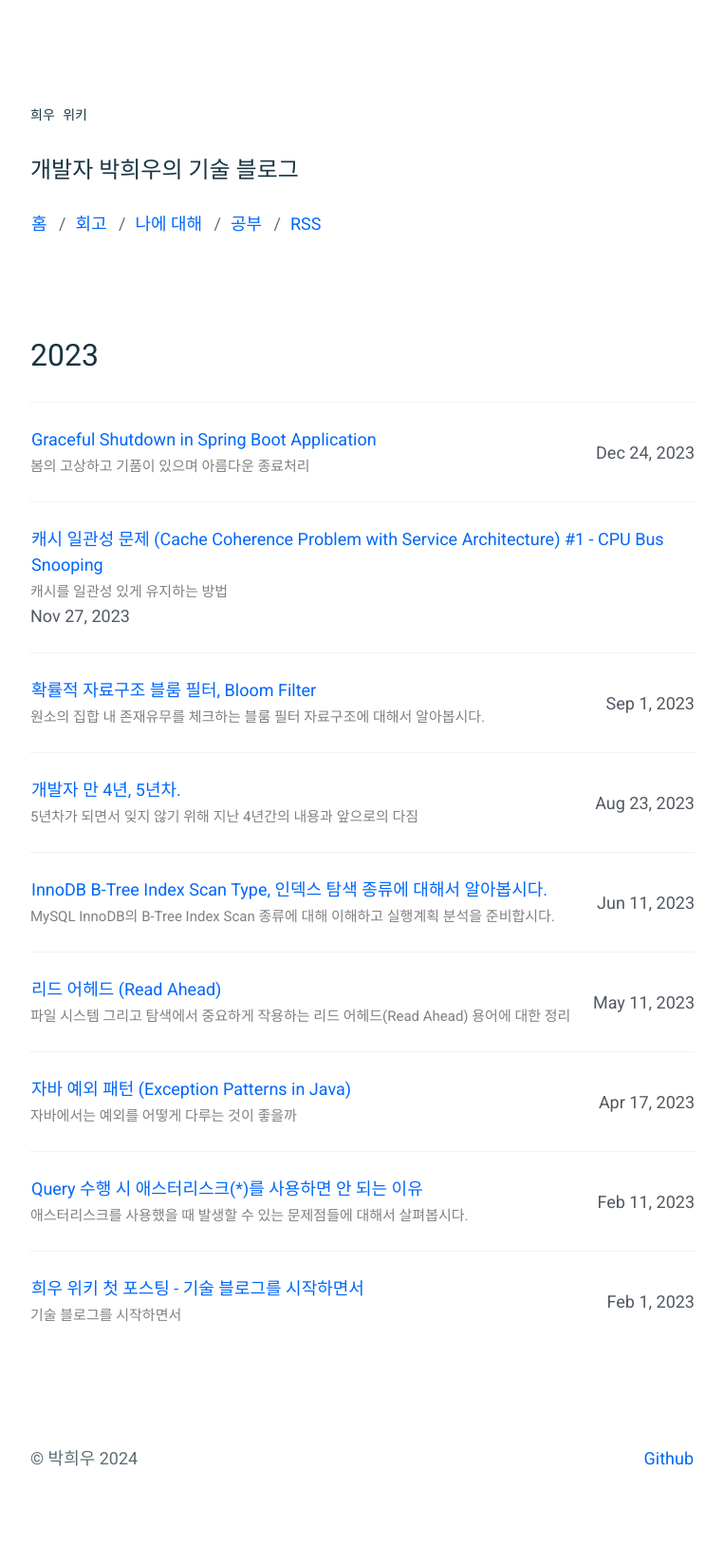
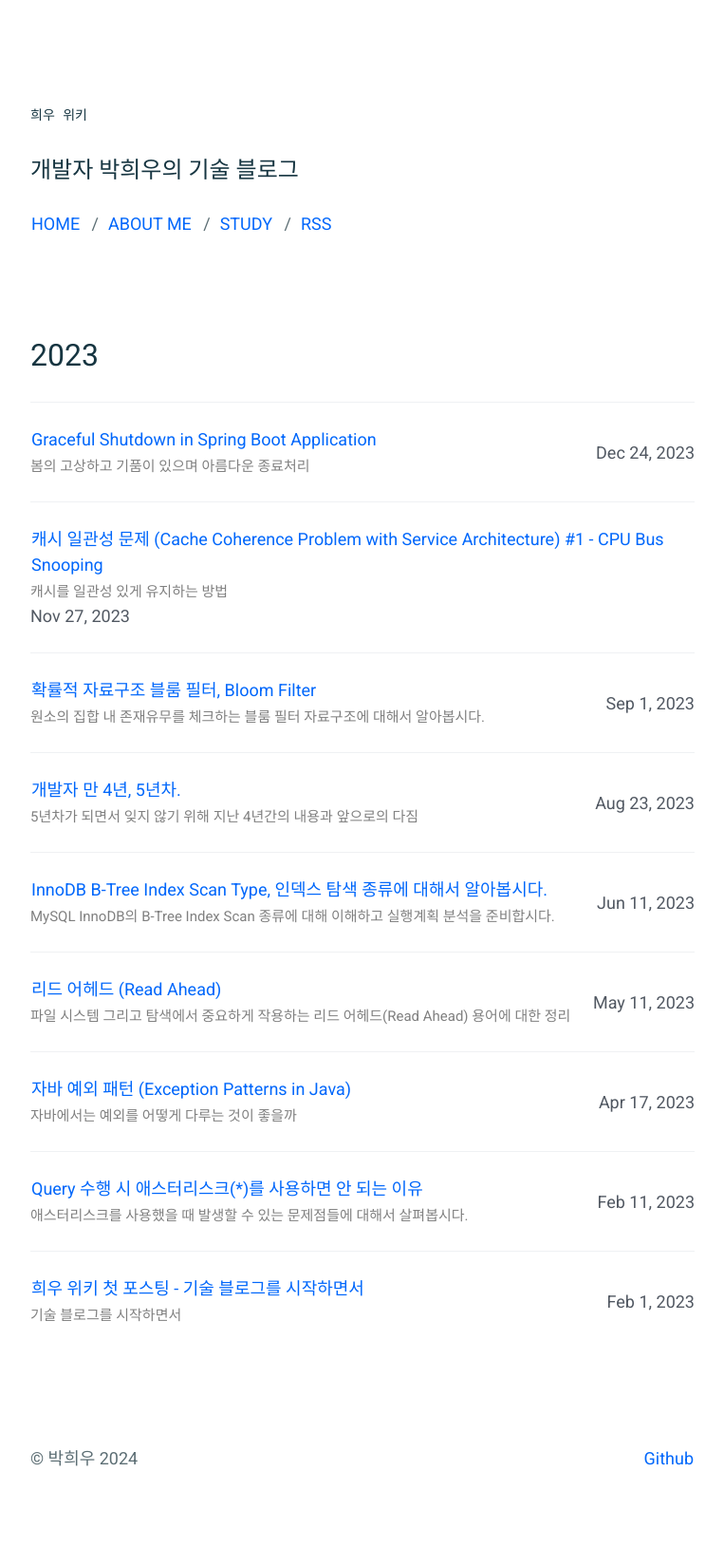
Before and after one commit to parkhuiwo0/parkhuiwo0.github.io, a Jekyll site: the page built from index.html, in a window 1280 px wide. Shown: the whole page at 95% size, without its empty margins (258-1021 px from the left). Built offline with Jekyll 4.4.1, drawn with Linux system fonts in a browser that asks for light colours.

Commit message:
Update header.html

```diff
--- a/_includes/header.html
+++ b/_includes/header.html
@@ -4,13 +4,11 @@
   <h1>{{ site.description }}</h1>
   {% endif %}
   <p>
-    <a href="{{ "/" | prepend: site.baseurl }}">홈</a>
+    <a href="{{ "/" | prepend: site.baseurl }}">HOME</a>
     <span class="u-separate"></span>
-    <a href="{{ "/retrospect/" | prepend:site.baseurl }}">회고</a>
+    <a href="{{ "/about/" | prepend: site.baseurl }}">ABOUT ME</a>
     <span class="u-separate"></span>
-    <a href="{{ "/about/" | prepend: site.baseurl }}">나에 대해</a>
-    <span class="u-separate"></span>
-    <a href="{{ "/study/" | prepend: site.baseurl }}">공부</a>
+    <a href="{{ "/study/" | prepend: site.baseurl }}">STUDY</a>
     <span class="u-separate"></span>
     <a href="{{ "/feed.xml" | prepend: site.baseurl }}">RSS</a>
   </p>
```
